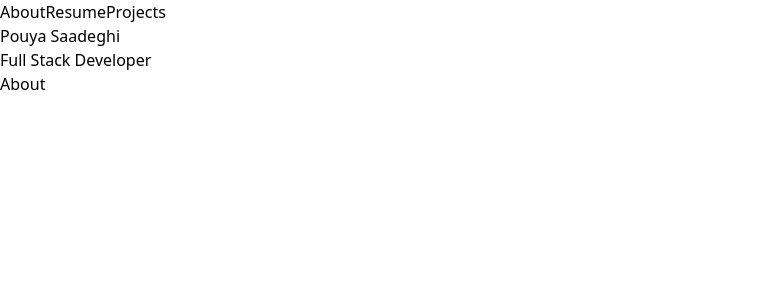
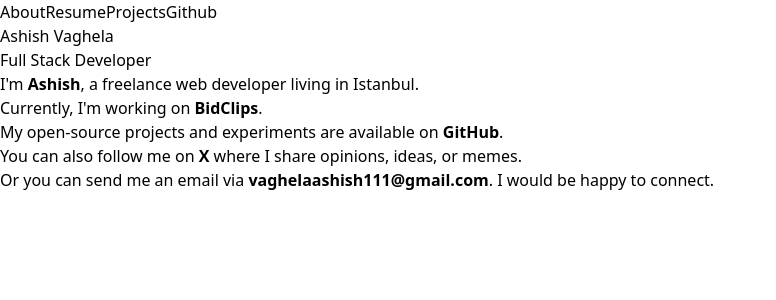
Before and after one commit to sunnykadivar212/sunnykadivar212.github.io, a React (Vite) app: page / in a window 1280 px wide. Shown: the top 300 px of the page, without its empty margins (0-776 px from the left). Built offline with nearby package versions, Linux system fonts and the light colour scheme.

Commit message:
Add some styling

```diff
--- a/src/components/about/About.jsx
+++ b/src/components/about/About.jsx
@@ -1,9 +1,63 @@
-import React from 'react'
+import React from "react";
 
 function About() {
   return (
-    <div>About</div>
-  )
+    <div className="mb-24 mt-6 flex flex-col items-center justify-center px-6">
+      <div className="flex w-full max-w-4xl flex-col gap-10 print:gap-6">
+        <p className="text-left">
+          I'm <strong>Ashish</strong>, a freelance web developer living in Istanbul.
+        </p>
+        <p className="text-left">
+          Currently, I'm working on {" "}
+          <a
+            href="https://www.bidclips.com/"
+            target="_blank"
+            rel="noreferrer nofollow"
+            className="text-black-600 hover:underline"
+          >
+            <strong>BidClips</strong>
+          </a>
+          .
+        </p>
+        <p className="text-left">
+          My open-source projects and experiments are available on{" "}
+          <a
+            href="https://github.com/Ashish-CodeJourney"
+            target="_blank"
+            rel="noreferrer nofollow"
+            className="text-black-600 hover:underline"
+          >
+            <strong>GitHub</strong>
+          </a>
+          .
+        </p>
+        <p className="text-left">
+          You can also follow me on{" "}
+          <a
+            href="https://x.com/CLI_Craftsman"
+            target="_blank"
+            rel="noreferrer nofollow"
+            className="text-black-600 hover:underline"
+          >
+            <strong>X</strong>
+          </a>{" "}
+          where I share opinions, ideas, or memes.
+        </p>
+        <p className="text-left">
+          Or you can send me an email via{" "}
+          <a
+            href="mailto:pouya.saadeghi@gmail.com"
+            target="_blank"
+            rel="noreferrer nofollow"
+            className="text-black-600 hover:underline"
+          >
+            <strong>vaghelaashish111@gmail.com</strong>
+          </a>
+          . I would be happy to connect.
+        </p>
+      </div>
+    </div>
+  );
 }
 
-export default About
+export default About;
--- a/src/components/github/Github.jsx
+++ b/src/components/github/Github.jsx
@@ -1,9 +1,108 @@
-import React from 'react'
+import React, { useEffect, useState } from "react";
 
 function Github() {
+  const [data, setData] = useState(null);
+
+  useEffect(() => {
+    const fetchData = async () => {
+      try {
+        const response = await fetch(
+          "https://api.github.com/users/ashish-codejourney"
+        );
+        if (response.ok) {
+          const result = await response.json();
+          setData(result);
+        } else {
+          console.error("Failed to fetch GitHub data");
+        }
+      } catch (error) {
+        console.error("Error fetching GitHub data:", error);
+      }
+    };
+
+    fetchData();
+  }, []);
+
+  if (!data) {
+    return (
+      <div className="flex items-center justify-center h-screen">
+        <div className="animate-spin rounded-full border-t-4 border-black-900 border-opacity-75 h-12 w-12"></div>
+      </div>
+    );
+  }
+
   return (
-    <div>Github</div>
-  )
+    <div className="container mx-auto p-4">
+
+      <div className="flex items-center justify-center">
+        <img
+          src={data.avatar_url}
+          alt={`${data.login}'s Avatar`}
+          className="rounded-full border-4 border-gray-600"
+          width={150}
+        />
+      </div>
+
+      <div className="mt-4">
+        <p className="text-center text-xl font-bold">{data.name}</p>
+        <p className="text-center text-gray-500">@{data.login}</p>
+        <p className="text-center mt-2">{data.bio}</p>
+      </div>
+
+      <div className="text-center mt-4">
+        <p className="flex justify-center">
+          <img
+            src="https://komarev.com/ghpvc/?username=ashish-codejourney&label=Profile%20views&color=0e75b6&style=flat"
+            alt="Profile Views"
+          />
+        </p>
+      </div>
+
+      <div className="text-center mt-4">
+        <a
+          href="https://github.com/ryo-ma/github-profile-trophy"
+          className="flex justify-center"
+        >
+          <img
+            src="https://github-profile-trophy.vercel.app/?username=ashish-codejourney"
+            alt="GitHub Trophies"
+          />
+        </a>
+      </div>
+
+      <div className="text-center mt-4 flex justify-center">
+        <a
+          href="https://twitter.com/CLI_Craftsman"
+          target="_blank"
+          rel="noopener noreferrer"
+        >
+          <img
+            src="https://img.shields.io/twitter/follow/CLI_Craftsman?logo=twitter&style=for-the-badge"
+            alt="Twitter Followers"
+          />
+        </a>
+      </div>
+
+      <div className="mt-8">
+        <div className="grid grid-cols-2 gap-4 mx-auto max-w-2xl">
+          <div>
+            <p className="text-center text-lg font-bold">Top Languages</p>
+            <img
+              src={`https://github-readme-stats.vercel.app/api/top-langs?username=${data.login}&show_icons=true&locale=en&layout=compact`}
+              alt={`${data.login}'s Top Languages`}
+            />
+          </div>
+          <div>
+            <p className="text-center text-lg font-bold">GitHub Stats</p>
+            <img
+              src={`https://github-readme-stats.vercel.app/api?username=${data.login}&show_icons=true&locale=en`}
+              alt={`${data.login}'s GitHub Stats`}
+            />
+          </div>
+        </div>
+      </div>
+    </div>
+  );
 }
 
-export default Github
+export default Github;
--- a/src/components/header/Header.jsx
+++ b/src/components/header/Header.jsx
@@ -26,10 +26,16 @@ function Header() {
           >
             Projects
           </Link>
+          <Link
+            to="/github/"
+            className="text-sm py-1 border-b-2 hover:border-blue-600 border-b-transparent"
+          >
+            Github
+          </Link>
         </div>
         <div className="flex flex-col gap-6 print:mt-10 print:gap-2">
           <h1 className="text-3xl md:text-6xl font-black">
-            Pouya <span className="font-extralight">Saadeghi</span>
+            Ashish <span className="font-extralight">Vaghela</span>
           </h1>
           <h2 className="md:text-xl">Full Stack Developer</h2>
         </div>
```
